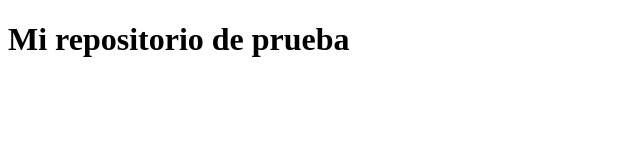
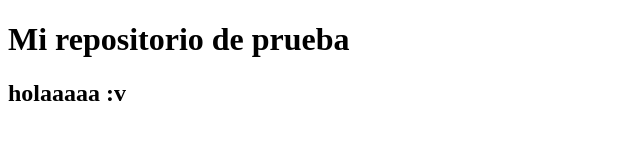
Before and after one commit to mailet2997/Proyecto, a plain HTML site: page index.html in a window 1280 px wide. Shown: the whole page, without its empty margins (0-640 px from the left). Drawn offline with Linux system fonts and the light colour scheme.

Commit message:
Rama de JuanP

```diff
--- a/index.html
+++ b/index.html
@@ -7,5 +7,6 @@
 </head>
 <body>
     <h1>Mi repositorio de prueba</h1>
+    <h2>holaaaaa :v </h2>
 </body>
 </html>
```
